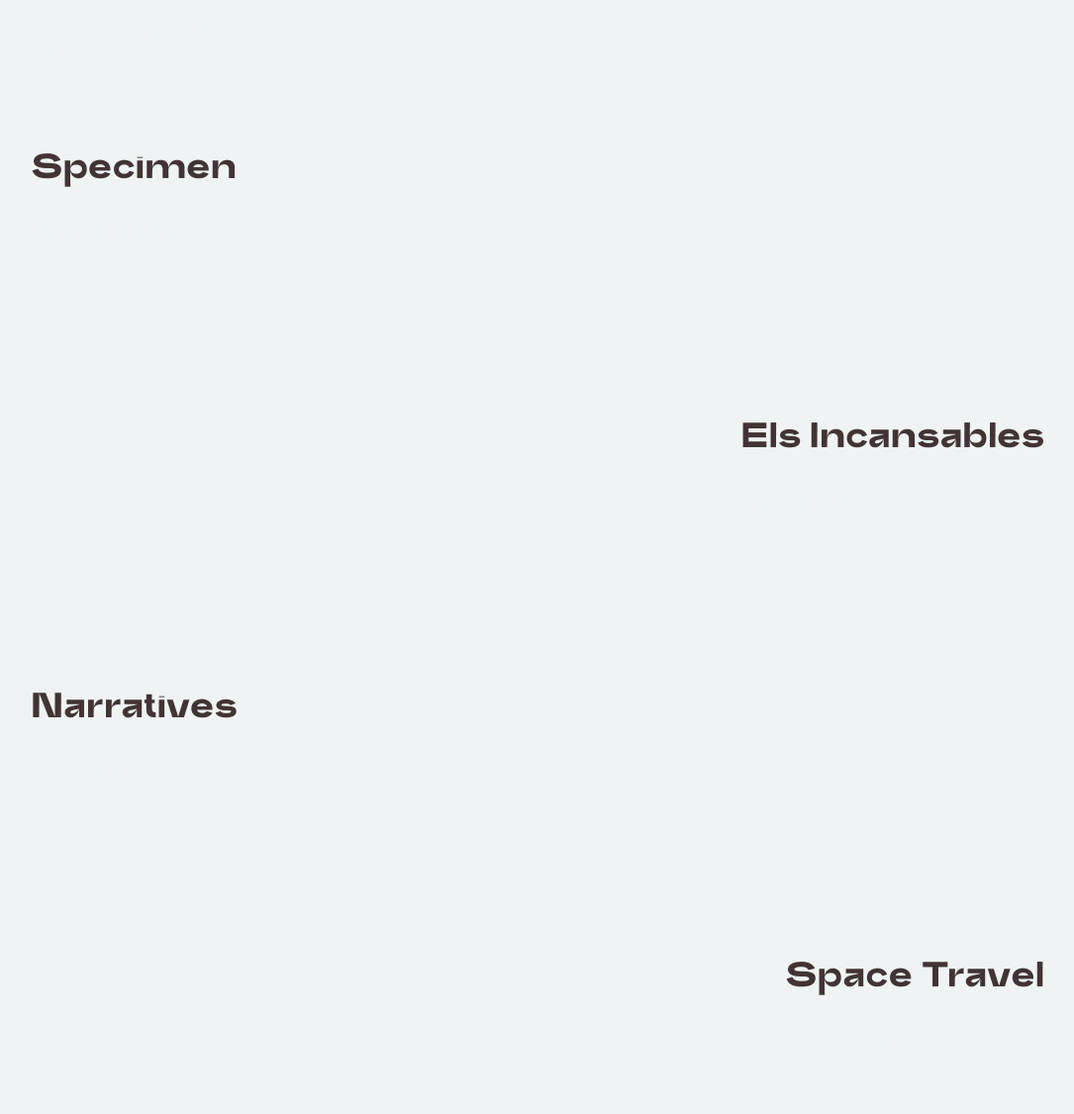
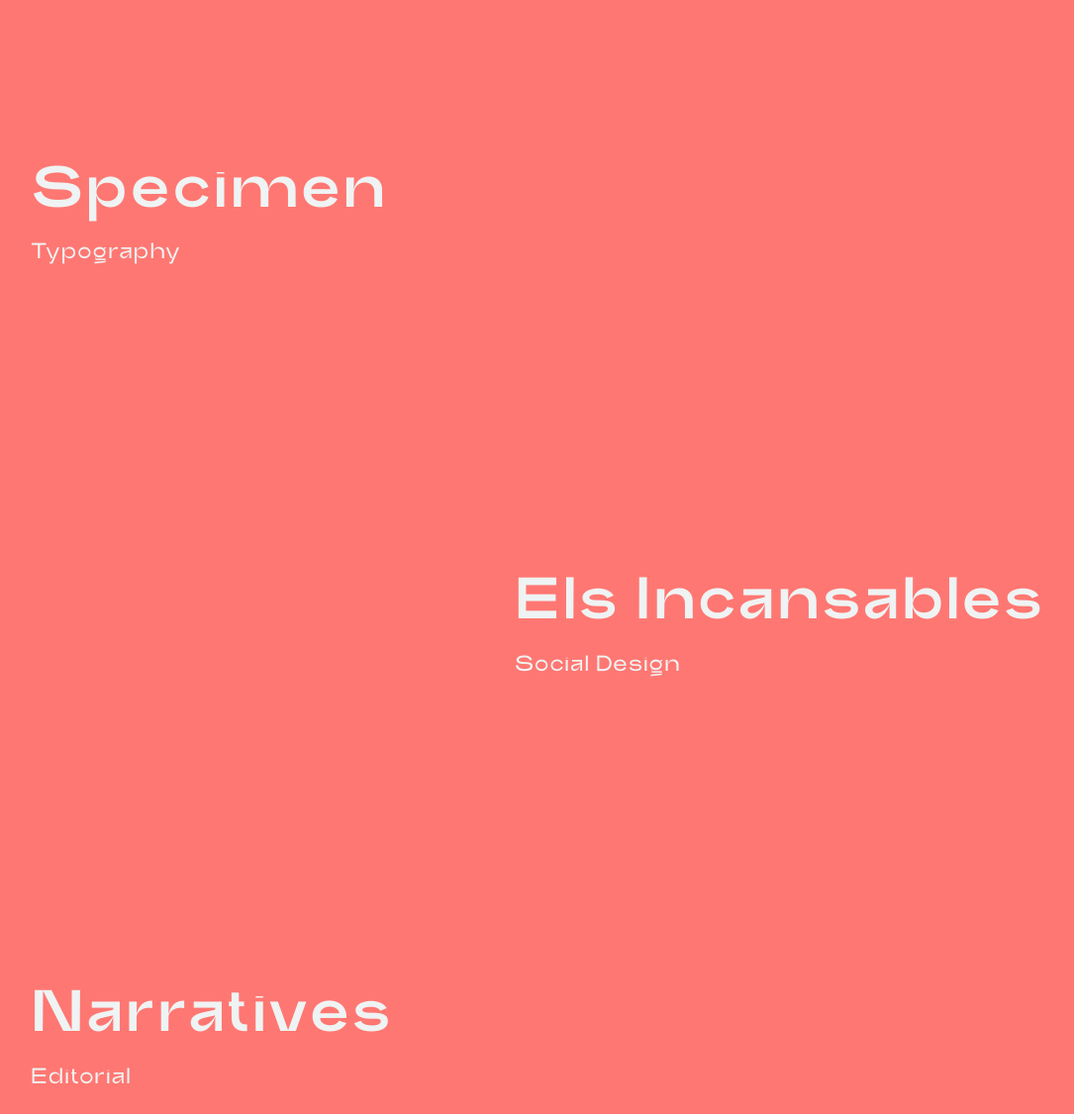
Before and after one commit to paulabatlle/old_paulabatlle.github.io, a plain HTML site: page work/trabajos.html in a window 1280 px wide. Shown: the part 170-1296 px from the top of the page at 99% size, without its empty margins (97-1182 px from the left). Drawn offline with Linux system fonts and the light colour scheme; files whose address does not match are found by name.

Commit message:
Modificaciones pagina trabajos y index

```diff
--- a/css/style.css
+++ b/css/style.css
@@ -297,14 +297,23 @@ a{
 	display: flex;
 	flex-direction: column;
 	justify-content: flex-start;
+
 }
 
 /*--INCANSABLES--*/
 .project{
 	display: block;
 	position: relative;
-	margin-bottom: 6em;
+	margin-bottom: 4em;
 	width: auto;
+	font-family: "Trash Medium";
+	font-style: normal;
+	color:#EFF3F3;
+	font-weight: 500;
+	font-size: 60px;
+	line-height: 60px;
+	letter-spacing: 0.035em;
+	margin-top:0.75em;
 }
 
 .project:last-child{
--- a/work/trabajos.html
+++ b/work/trabajos.html
@@ -8,10 +8,6 @@
 
 
         <title>Work </title>
-
-
-
-
 
      <!----- TIPOGRAFIAS DE GOOGLE FONTS------>
     <link href="https://fonts.googleapis.com/css?family=Montserrat&display=swap" rel="stylesheet">
@@ -46,41 +42,35 @@
             </nav>
     </header>
 
-    <main>
 
-
- <h2> Work </h2>
-
-
-
-
+<h2> Proyectos </h2>
+ <main class="bg-primary">
 
     <!--FOTOS PROYECTO-->
         <section class="background-projects">
-    <a class= "project">
-       <h3>Specimen</h3><p>Typography</p>
-       <img class= "project-photo" src="../work/img/Specimen.png">
+         <a class= "project" href="/work/elsincansables.html"> Specimen
+            <p>Typography</p>
+            <img class= "project-photo" src="/work/img/Specimen.png">
              </a>
 
-   <a class= "project">
-       <h3>Els Incansables</h3><p>Social Design</p>
-       <img class= "project-photo" src="../work/img/ElsIncansables.png">
+        <a class= "project" href="/work/elsincansables.html">
+            Els Incansables<p>Social Design</p>
+            <img class= "project-photo" src="/work/img/ElsIncansables.png">
         </a>
 
-   <a class= "project">
-       <h3>Narratives</h3><p>Editorial</p>
-       <img class= "project-photo" src="../work/img/Relat.png">
+        <a class= "project" href="/work/elsincansables.html">
+            Narratives <p>Editorial</p>
+            <img class= "project-photo" src="/work/img/Relat.png">
             </a>
 
-   <a class= "project">
-       <h3>Space Travel</h3><p>Ux/Ui Design</p>
-       <img class= "project-photo" src="../work/img/SpaceTravel.png">
+        <a class= "project" href="/work/elsincansables.html">
+            Space Travel<p>Ux/Ui Design</p>
+            <img class= "project-photo" src="/work/img/SpaceTravel.png">
         </a>
 
-   </div>
         </section>
+    </main>
 
-</main>
 
    <!--LINKS TO XARXES SOCIALS-->
 <footer class="footer">
```
Also changed, not shown: index.html (+5 -6 lines). Lines whose indentation alone changed are shown as unchanged.
